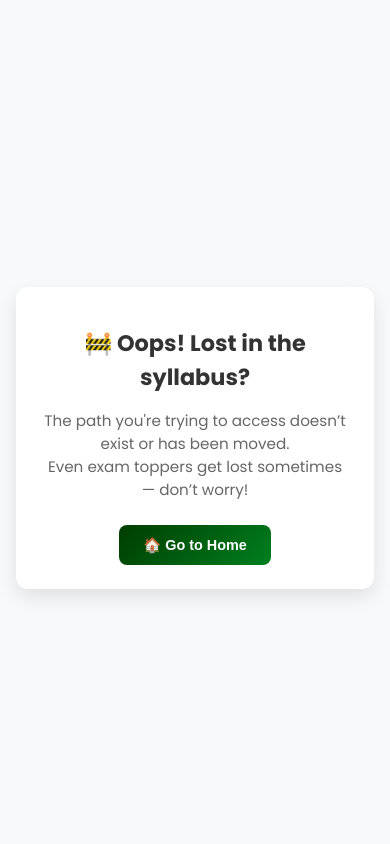
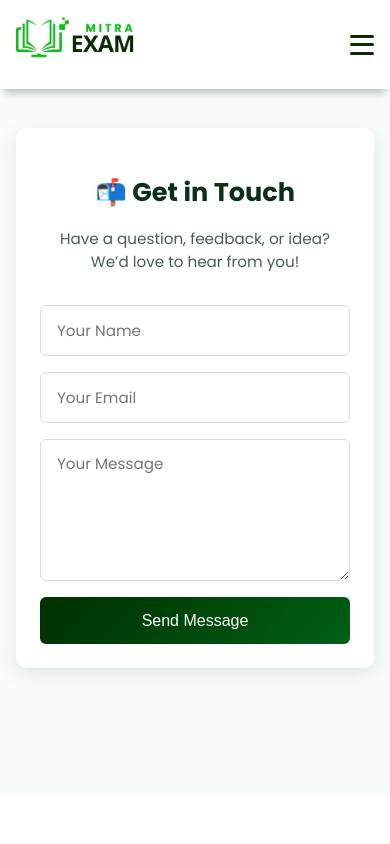
Before and after one commit to HawaleShailesh004/EXAMMITRA---H, a React (Create React App) app in the folder exam-mitra-frontend/: page /contact in a window 390 px wide. Shown: the top 844 px of the page. Built offline with nearby package versions, Linux system fonts and the light colour scheme; no server answers.

Commit message:
Mobile responsive fixes and Contact Form Added

```diff
--- a/exam-mitra-frontend/src/App.js
+++ b/exam-mitra-frontend/src/App.js
@@ -15,6 +15,7 @@ import Dashboard from "./components/Dashboard";
 import EditPaper from "./components/EditPaper";
 import NotFoundPage from "./components/NotFoundPage";
 import FAQPage from "./components/FAQPage";
+import ContactPage from "./components/ContactPage";
 
 const App = () => {
   return (
@@ -36,6 +37,7 @@ const App = () => {
           <Route path="/oauth-success" element={<OauthSuccess />} />
 
           <Route path="/faq" element={<FAQPage />} />
+          <Route path="/contact" element={<ContactPage />} />
 
           <Route path="*" element={<NotFoundPage />} />
         </Routes>
--- /dev/null
+++ b/exam-mitra-frontend/src/CSS/ContactPage.css
@@ -0,0 +1,86 @@
+.contact-container {
+    max-width: 600px;
+    margin: 7rem auto 2rem;
+    padding: 2rem;
+    background-color: #ffffff;
+    border-radius: 10px;
+    box-shadow: 0 6px 20px rgba(0, 0, 0, 0.1);
+    color: var(--color-text-primary);
+}
+
+.contact-title {
+    text-align: center;
+    font-size: 2rem;
+    color: var(--color-text-primary);
+    margin-bottom: 0.5rem;
+}
+
+.contact-subtitle {
+    text-align: center;
+    font-size: 1rem;
+    color: var(--color-text-secondary);
+    margin-bottom: 2rem;
+}
+
+.contact-form {
+    display: flex;
+    flex-direction: column;
+    gap: 1rem;
+}
+
+.contact-form input,
+.contact-form textarea {
+    padding: 0.8rem 1rem;
+    border: 1px solid #ddd;
+    border-radius: 6px;
+    font-size: 1rem;
+    resize: vertical;
+    font-family: 'Poppins';
+}
+
+.contact-form button {
+    background: linear-gradient(135deg, #002f00, #006016);
+    color: white;
+    padding: 0.9rem;
+    border: none;
+    border-radius: 6px;
+    font-size: 1rem;
+    cursor: pointer;
+    transition: all 0.3s ease;
+    -webkit-transition: all 0.3s ease;
+    -moz-transition: all 0.3s ease;
+    -ms-transition: all 0.3s ease;
+    -o-transition: all 0.3s ease;
+}
+
+.contact-form button:hover {
+    opacity: 0.7;
+}
+
+.status-msg {
+    margin-top: 1rem;
+    text-align: center;
+    font-weight: 500;
+    color: var(--color-primary);
+}
+
+/* Responsive */
+@media (max-width: 600px) {
+    .contact-container {
+        margin: 8rem 1rem;
+        padding: 1.5rem;
+    }
+
+    .contact-title {
+        font-size: 1.6rem;
+    }
+
+    .contact-subtitle {
+        font-size: 0.95rem;
+    }
+
+    .contact-form input,
+    .contact-form textarea {
+        font-size: 0.95rem;
+    }
+}
--- /dev/null
+++ b/exam-mitra-frontend/src/components/ContactPage.js
@@ -0,0 +1,80 @@
+import React, { useState } from "react";
+import "../CSS/ContactPage.css";
+import Header from "./Header";
+import Footer from "./Footer";
+
+const ContactPage = () => {
+  const [form, setForm] = useState({ name: "", email: "", message: "" });
+  const [status, setStatus] = useState("");
+
+  const handleChange = (e) => {
+    setForm({ ...form, [e.target.name]: e.target.value });
+  };
+
+  const handleSubmit = async (e) => {
+    e.preventDefault();
+    setStatus("Sending...");
+
+    try {
+      const res = await fetch(`${process.env.REACT_APP_API_BASE_URL}/contact`, {
+        method: "POST",
+        headers: { "Content-Type": "application/json" },
+        body: JSON.stringify(form),
+      });
+
+      const data = await res.json();
+      if (res.ok) {
+        setStatus("✅ Message sent successfully!");
+        setForm({ name: "", email: "", message: "" });
+      } else {
+        setStatus(`❌ Failed: ${data?.error || "Try again later."}`);
+      }
+    } catch (err) {
+      console.error("Error:", err);
+      setStatus("❌ Error sending message.");
+    }
+  };
+
+  return (
+    <>
+      <Header />
+      <div className="contact-container">
+        <h2 className="contact-title">📬 Get in Touch</h2>
+        <p className="contact-subtitle">Have a question, feedback, or idea? We’d love to hear from you!</p>
+
+        <form onSubmit={handleSubmit} className="contact-form">
+          <input
+            type="text"
+            name="name"
+            placeholder="Your Name"
+            value={form.name}
+            onChange={handleChange}
+            required
+          />
+          <input
+            type="email"
+            name="email"
+            placeholder="Your Email"
+            value={form.email}
+            onChange={handleChange}
+            required
+          />
+          <textarea
+            name="message"
+            rows="5"
+            placeholder="Your Message"
+            value={form.message}
+            onChange={handleChange}
+            required
+          />
+          <button type="submit">Send Message</button>
+        </form>
+
+        {status && <p className="status-msg">{status}</p>}
+      </div>
+      <Footer />
+    </>
+  );
+};
+
+export default ContactPage;
--- a/exam-mitra-frontend/src/components/Footer.js
+++ b/exam-mitra-frontend/src/components/Footer.js
@@ -20,7 +20,7 @@ const Footer = () => {
         <div className="footer-column">
           <h4>Help</h4>
           <a href="/faq">FAQs</a>
-          <a href="/">Contact</a>
+          <a href="/contact">Contact</a>
         </div>
 
       </div>
```
Also changed, not shown: 2 other files (tests, documents, lock files or other folders).
